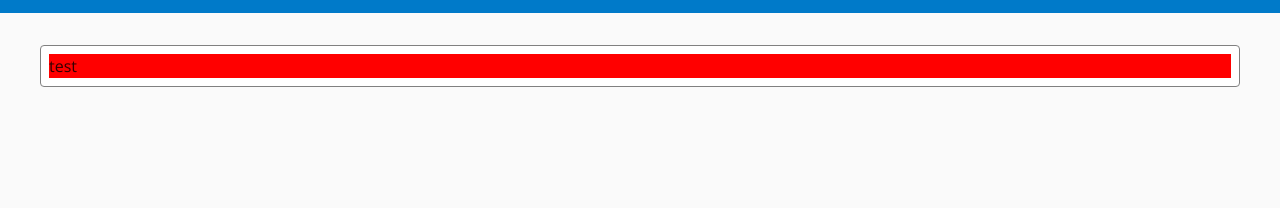
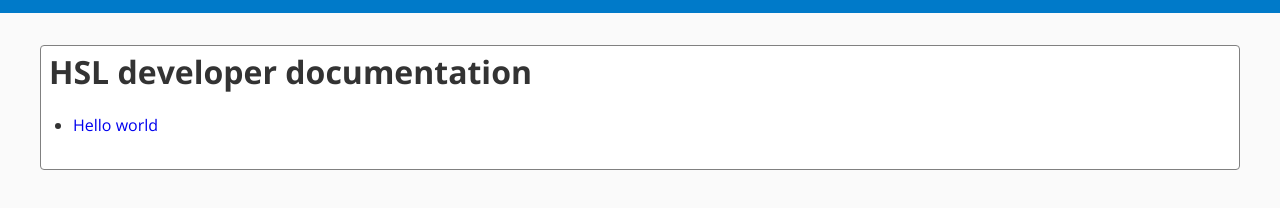
Before and after one commit to HSLdevcom/hsldevcom.github.io, a Gatsby site: page / in a window 1280 px wide. Shown: the part 318-526 px from the top of the page. Built offline with nearby package versions, Linux system fonts and the light colour scheme; Gatsby itself is replaced by a stand-in of ours; some packages are replaced by stand-ins of ours.

Commit message:
Generate page list for front page

```diff
--- a/src/pages/index.js
+++ b/src/pages/index.js
@@ -1,5 +1,28 @@
 import React from "react"
+import { graphql, Link } from "gatsby"
 
 import Container from "../components/Container"
 
-export default () => <Container><div style={{ backgroundColor: 'red' }}>test</div></Container>
+export default ({ data }) => (
+  <Container>
+    <h1>HSL developer documentation</h1>
+    <ul>
+      { data.allMarkdownRemark.nodes.map(page => <li key={page.fields.slug}><Link to={page.fields.slug}>{page.frontmatter.title}</Link></li>)}
+    </ul>
+  </Container>
+)
+
+export const query = graphql`
+  {
+    allMarkdownRemark(filter: { fields: { slug: { regex: "/^\/[^\/]*\/$/" }}}) {
+      nodes {
+        fields {
+          slug
+        }
+        frontmatter {
+          title
+        }
+      }
+    }
+  }
+`
```
